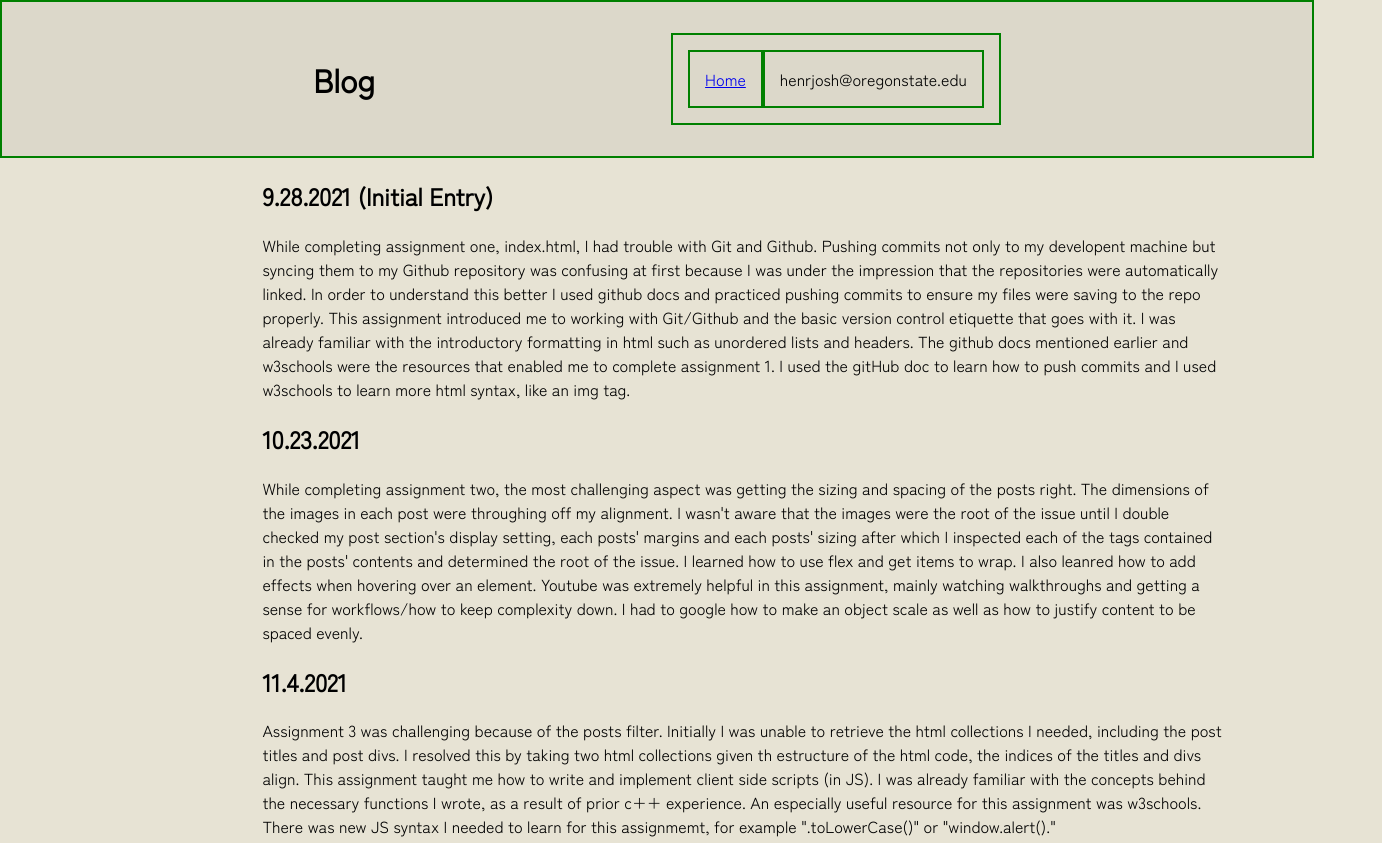
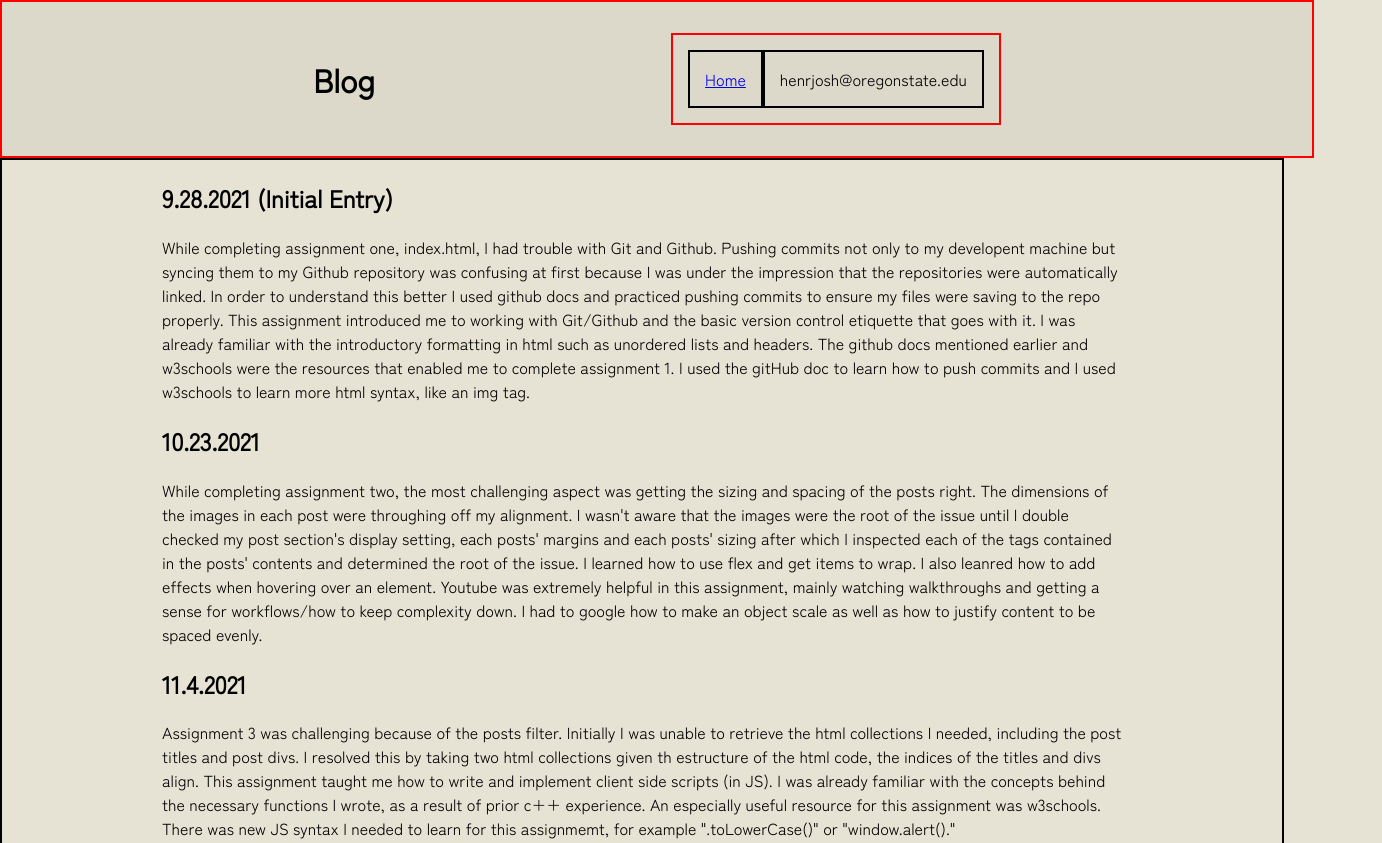
Before and after one commit to henrjosh/henrjosh.github.io, a plain HTML site: page blog.html in a window 1280 px wide. Shown: the top 843 px of the page, 1382 px wide, since content can reach past the window. Drawn offline with Linux system fonts and the light colour scheme.

Commit message:
border color changed
-

```diff
--- a/style.css
+++ b/style.css
@@ -26,7 +26,8 @@ body{
     border-style: solid;
 
     border-width: 2px;
-    border-color: green;
+
+    border-color: red;
 }
 
 .navbar, ul, li{
@@ -35,7 +36,6 @@ body{
     border-style: solid;
 
     border-width: 2px;
-    border-color: green;
 }
 
 .page-contents{
@@ -44,8 +44,10 @@ body{
     flex-flow: row wrap;
     align-items: flex-start;
     justify-content: space-evenly;
-    margin-left: 8%;
-    margin-right: 8%;
+
+    border-style: solid;
+
+    border-width: 2px;
 }
 
 .left{
```
